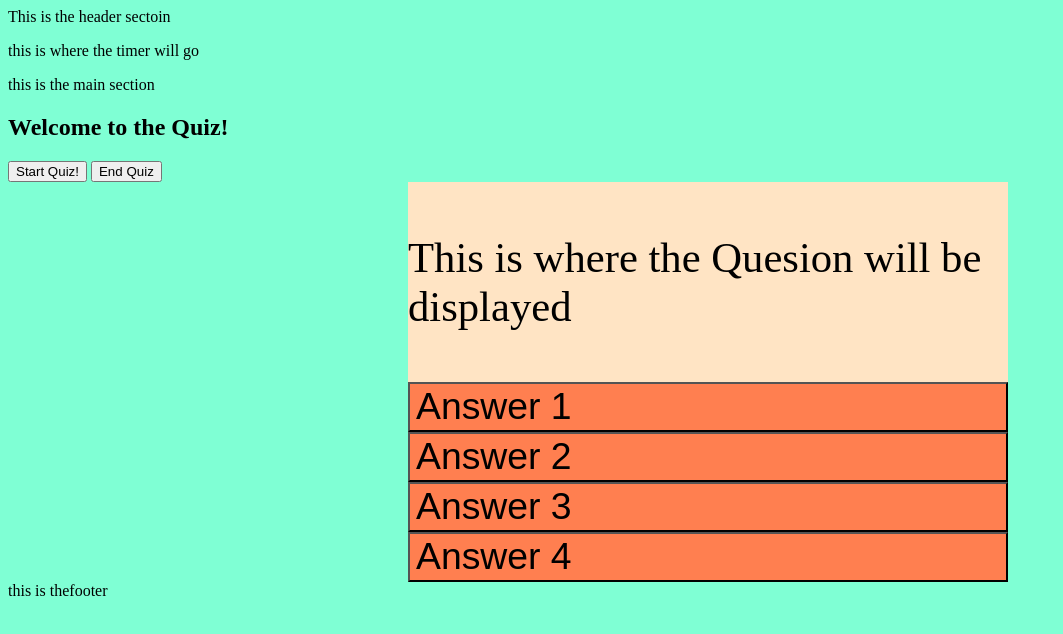
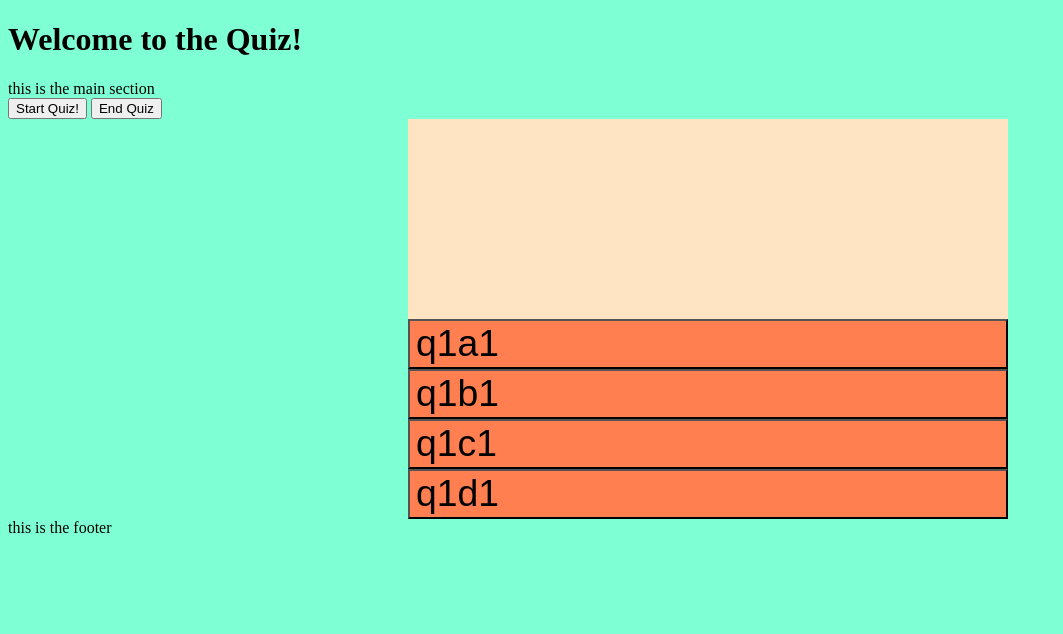
Before and after one commit to absk786/assignment4, a plain HTML site: page index.html in a window 1280 px wide. Shown: the whole page, without its empty margins (0-1063 px from the left). Drawn offline with Linux system fonts and the light colour scheme.

Commit message:
made some progress

```diff
--- a/index.html
+++ b/index.html
@@ -8,48 +8,31 @@
     <link rel="stylesheet" href="./style.css">
 </head>
 <body>
-
-
-
     <header>
-        This is the header sectoin
-        <div>
-            <p>this is where the timer will go</p>
-        </div>
+      <h1>
+        Welcome to the Quiz!
+    </h1>
     </header>
 
         <main>
             this is the main section
 
-            <section>
-                <div>
-
-                    <h1>
-                        Welcome to the Quiz!
-                    </h1>
-
+          <section>
+                <div></div>
                     <button>Start Quiz!</button>
                     <button>End Quiz</button>
                 </div>
 
-            <section>
-              <div class="questiondisplay">
-                This is where the Quesion will be displayed
+              <section>
+                <div class="questionStyle"></div>
+                <div class="answerSection"></div>
+              </section>
 
-              </div>
-
-              <div>
-                <button class="answersbtn" >Answer 1</button>
-                <button class="answersbtn">Answer 2</button>
-                <button class="answersbtn"> Answer 3</button>
-                <button class="answersbtn"> Answer 4</button>
-              </div>
-            </section>
-
-            </section>
+              <div class="nextButton"></div>
+          </section>
         </main>
     <footer>
-        this is thefooter
+        this is the footer
     </footer>
 
 
--- a/script.js
+++ b/script.js
@@ -8,37 +8,115 @@
 // function to store the initials function to keep the high scores function to submit the scores
 // function to clear reset the score table
 
-var questions = [
+let startGameTimeEl = 100;
+let finishGameTimeEl = 0;
+// let timeIntervalEl = (currentTime(),1000);
+let answerContainer = document.querySelector('.answerSection');
+let questionDisplay = document.querySelector('.questionStyle');
+let nextQuestoin = document.querySelector('.nextButton');
+
+var questionData = [
 {
     title:"question1",
-    choices:["a",'b','c','d'],
+    choices:["q1a1",'q1b1','q1c1','q1d1'],
     answer:'a'
 },
 {
     title:"question2",
-    choices:["a",'b','c','d'],
+    choices:["q2a2",'q2b2','q2c2','q2d2'],
     answer:'a'
 },{
     title:"question3",
-    choices:["a",'b','c','d'],
+    choices:["q3a3",'q3b3','q3c3','q3d3'],
+    answer:'a'
+},{
+    title:"question4",
+    choices:["q4a4",'q4b4','q4c4','q4d4'],
     answer:'a'
 },
 ]
-var index = 0;
-var time = 100
-console.log(questions[i]);
-function test () {
-    if (this.value !== questions[index].answer) {
-        time -= 10;
+// this function will create the answer buttons on the page
+let answerButtonHandler = function (btnID) {
+    question = document.createElement('title');
+    question.className ='questionStyle';
+    question.textContent = questionData[0].title;
+
+    answerBtn1 = document.createElement('button');
+    answerBtn1.className = 'answerBtn';
+    answerBtn1.setAttribute = ('btn-id', btnID);
+    answerBtn1.textContent = questionData[0].choices[0];
+    answerContainer.appendChild(answerBtn1);
+
+    answerBtn2 = document.createElement('button');
+    answerBtn2.className = 'answerBtn';
+    answerBtn2.setAttribute = ('btn-id', btnID);
+    answerBtn2.textContent = questionData[0].choices[1];
+    answerContainer.appendChild(answerBtn2);
+
+    answerBtn3 = document.createElement('button');
+    answerBtn3.className = 'answerBtn';
+    answerBtn3.setAttribute = ('btn-id', btnID);
+    answerBtn3.textContent = questionData[0].choices[2];
+    answerContainer.appendChild(answerBtn3);
+
+    answerBtn4 = document.createElement('button');
+    answerBtn4.className = 'answerBtn';
+    answerBtn4.setAttribute = ('btn-id', btnID);
+    answerBtn4.textContent = questionData[0].choices[3];
+    answerContainer.appendChild(answerBtn4);
+}
+answerButtonHandler ();
+
+// event listnerers
+mainArea.eventListerners('click', questionPasser);
+
+
+let oldQuestion;
+let newQuestion;
+
+let questionPasser = function () {
+
+    for (q=0; q=4; q++) {
+
     }
-    index++;
+
 }
 
-function test2 () {
-    var currentquestion = questions[index]
-    title.textContent = currentquestion.title;
-    currentquestion.choices.forEach(function(choice,i){
-        var choicebtn = document.createElement('button')
-        choicebtn.textContent = i+1+' ' + choice
-    })
-}
+questionPasser();
+
+// let t;
+// for (t=0; t<startGameTimeEl;t--);
+
+// let currentTime = function()  {
+//     startGameTimeEl--;
+//     console.log(currentTime);
+// }
+
+// let currentTime = function (){
+
+// }
+
+//     startGameTimeEl -=1 = currentTimeEl;
+
+//     console.log(currentTimeEl);
+// }
+
+
+// var index = 0;
+// var time = 100
+// console.log(questions[i]);
+// function score () {
+//     if (this.value !== questions[index].answer) {
+//         time -= 10;
+//     }
+//     index++;
+// }
+
+// function test2 () {
+//     var currentquestion = questions[index]
+//     title.textContent = currentquestion.title;
+//     currentquestion.choices.forEach(function(choice,i){
+//         var choicebtn = document.createElement('button')
+//         choicebtn.textContent = i+1+' ' + choice
+//     })
+// }
--- a/style.css
+++ b/style.css
@@ -2,7 +2,7 @@ body {
     background-color: aquamarine;
 }
 
-.questiondisplay{
+.questionStyle{
     background-color: bisque;
     width: 600px;
     height: 200px;
@@ -10,7 +10,7 @@ body {
     align-content: center;
     margin-left: 400px;
 }
-.answersbtn {
+.answerBtn {
     background-color: coral;
    height: 50px;
    width: 600px;
```
